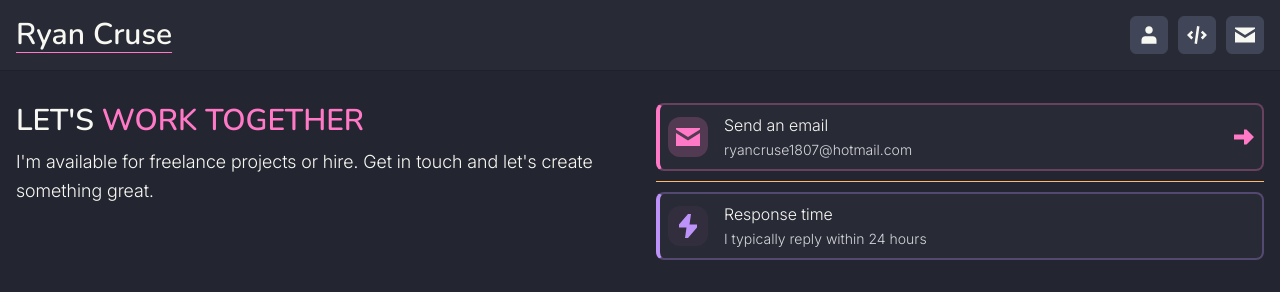
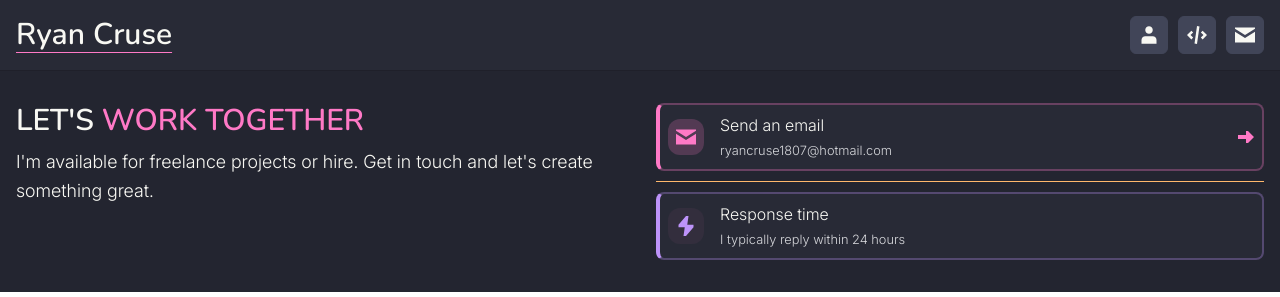
Before and after one commit to Cruse180795/my-portfolio, a React (Vite) app: page / in a window 1280 px wide. Shown: the top 297 px of the page. Built offline with nearby package versions, Linux system fonts and the light colour scheme.

Commit message:
change: Made icons on large screen viewport smaller

```diff
--- a/src/components/sections/ContactMeSection.tsx
+++ b/src/components/sections/ContactMeSection.tsx
@@ -33,12 +33,12 @@ function ContactMeSection({ mailto }: ContactMeProps) {
 
               <div className="flex items-center gap-x-4">
                 <div className="rounded-badge p-2 bg-primary/20 text-primary transition-all ease-in-out duration-500 group-hover:text-accent group-hover:bg-accent/20">
-                  <ContactSectionIcon className="size-5 lg:size-6 " />
+                  <ContactSectionIcon className="size-5" />
                 </div>
 
                 <div>
                   <p className="text-sm lg:text-base">Send an email</p>
-                  <small className="text-neutral-content lg:text-sm">
+                  <small className="text-neutral-content">
                     ryancruse1807@hotmail.com
                   </small>
                 </div>
@@ -46,7 +46,7 @@ function ContactMeSection({ mailto }: ContactMeProps) {
 
 
               <div className="text-primary transition-all ease-in-out duration-500 group-hover:text-accent">
-                <RightArrowIcon className="size-4 lg:size-5" />
+                <RightArrowIcon className="size-4 " />
               </div>
             </a>
 
@@ -55,12 +55,12 @@ function ContactMeSection({ mailto }: ContactMeProps) {
             {/** Response time */}
             <div className="border-2 border-l-4 border-l-secondary border-secondary/30 bg-base-100 rounded-card flex items-center gap-x-4 p-2">
               <div className="rounded-badge p-2 bg-primary/5 text-secondary">
-                <TimerIcon className="size-5 lg:size-6" />
+                <TimerIcon className="size-5" />
               </div>
 
               <div className="">
                 <p className="text-sm lg:text-base">Response time</p>
-                <small className="text-neutral-content lg:text-sm">
+                <small className="text-neutral-content">
                   I typically reply within 24 hours
                 </small>
               </div>
```
